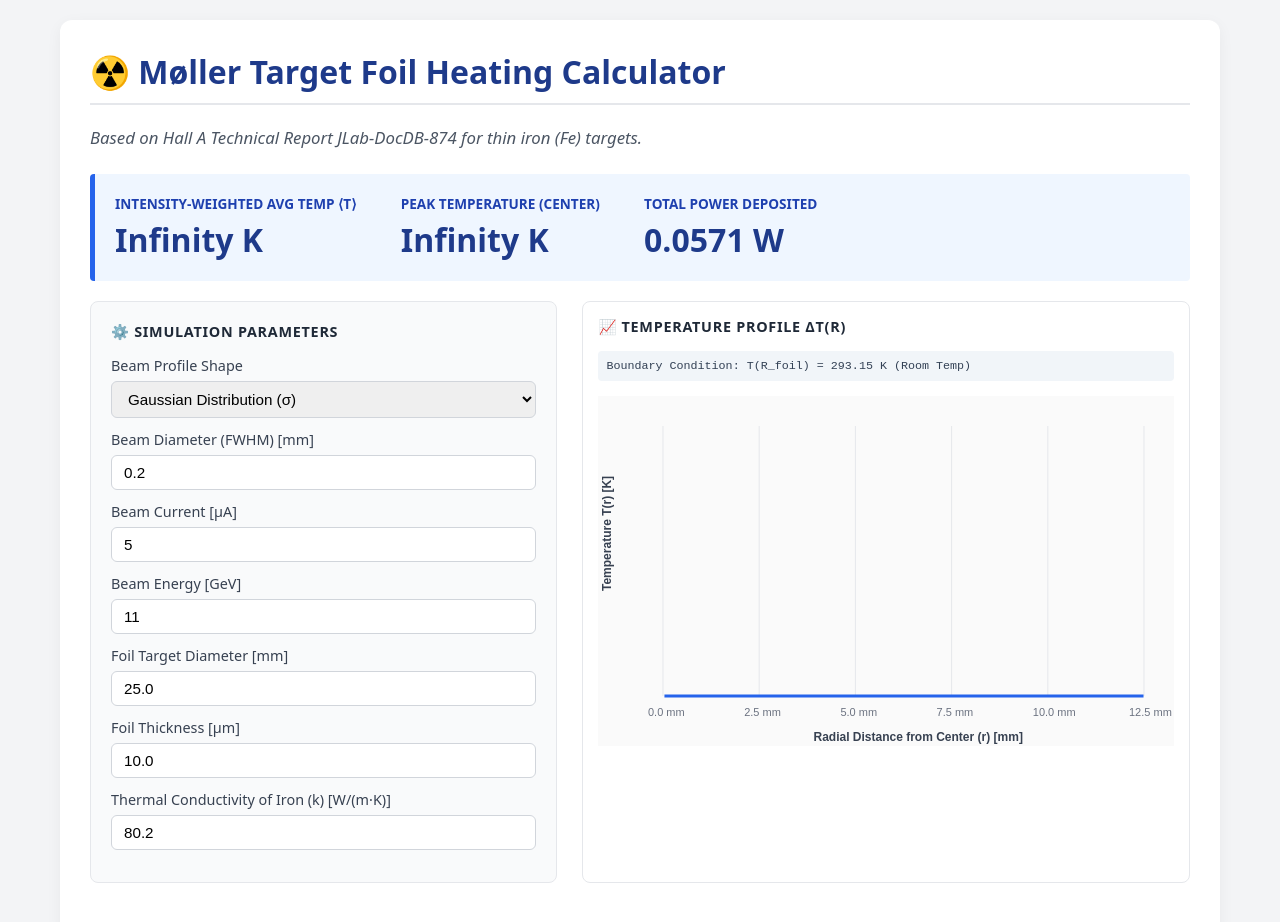
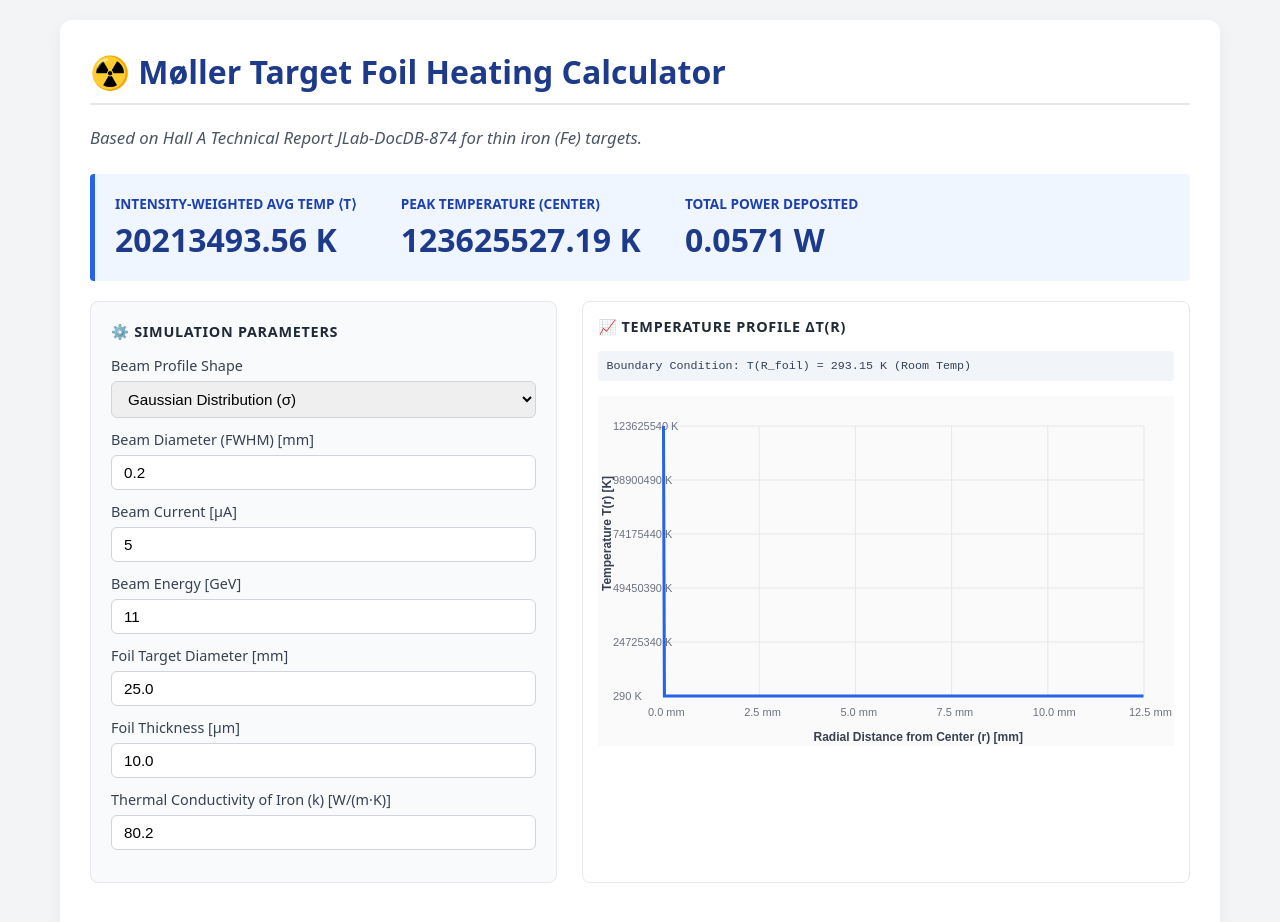
Before and after one commit to jonesdc76/mollerpol_foil_heating_calculator, a plain HTML site: page index.html in a window 1280 px wide. Drawn offline with Linux system fonts and the light colour scheme.

Commit message:
Fix division by zero and max temperature mapping
Added a small constant to prevent division by zero at the center boundary and corrected the mapping of the maximum temperature index.

```diff
--- a/index.html
+++ b/index.html
@@ -202,7 +202,9 @@
       let r_inner = (i - 1) * dr;
       let r_mid = (i - 0.5) * dr;
       heatFlux += Q_arr[i] * r_mid * dr * (foilThick * 1e-6);
-      T_arr[i - 1] = T_arr[i] + (heatFlux / (k * r_inner * (foilThick * 1e-6))) * dr;
+
+      // FIX: Added + 1e-12 to prevent division by zero at the r=0 center boundary constraint singularity
+      T_arr[i - 1] = T_arr[i] + (heatFlux / (k * (r_inner + 1e-12) * (foilThick * 1e-6))) * dr;
     }
 
     let weightedTempSum = 0;
@@ -214,7 +216,7 @@
     const intensityWeightedAvgT = totalIntensityWeight > 0 ? (weightedTempSum / totalIntensityWeight) : T_boundary;
 
     document.getElementById('avg-temp').innerText = intensityWeightedAvgT.toFixed(2) + " K";
-    document.getElementById('max-temp').innerText = T_arr[0].toFixed(2) + " K";
+    document.getElementById('max-temp').innerText = T_arr[0].toFixed(2) + " K"; // FIX: Correctly maps index 0 to center max T
     document.getElementById('total-power').innerText = totalPowerInFoil.toFixed(4) + " W";
 
     drawProfileGraph(r_arr, T_arr, R_foil, T_boundary);
@@ -239,8 +241,9 @@
     const graphWidth = width - paddingLeft - paddingRight;
     const graphHeight = height - paddingTop - paddingBottom;
 
+    // FIX: T_arr[0] is now the stable numeric maximum peak center temperature
     let maxT = T_arr[0];
-    let yMax = Math.ceil(maxT / 50) * 50 + 20;
+    let yMax = Math.ceil(maxT / 10) * 10 + 10;
     let yMin = 290;
 
     function getX(r) {
```
